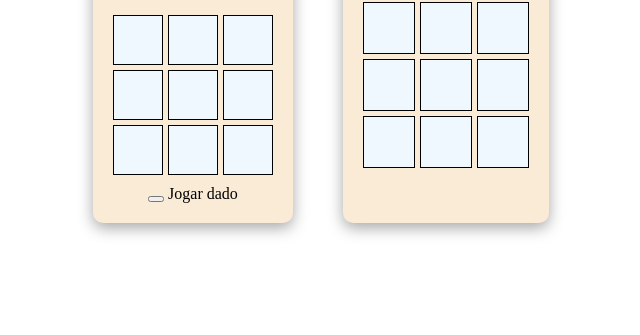
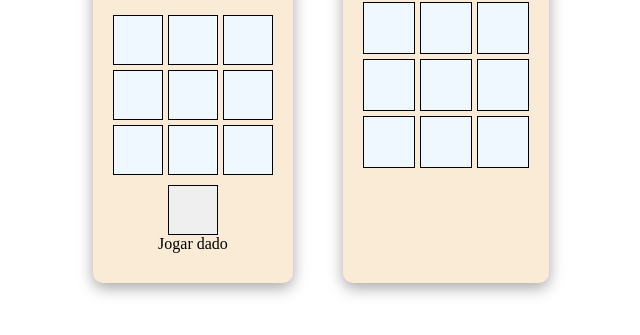
Before and after one commit to ufjf-dcc202/ufjf-dcc202-2023-3-b-trb-trabalho-joao-augusto-e-luiza-costa, a plain HTML site: page index.html in a window 1280 px wide. Shown: the part 105-440 px from the top of the page, without its empty margins (319-959 px from the left). Drawn offline with Linux system fonts and the light colour scheme.

Commit message:
altera dados css

```diff
--- a/script.js
+++ b/script.js
@@ -3,11 +3,12 @@ let board2;
 let currentPlayer = 1;
 let dice1;
 
+//quando o documento estiver pronto, inicia o jogo
 document.addEventListener("DOMContentLoaded", function () {
   startGame();
 });
 
-//cria tabuleiro
+//cria tabuleiro, adiciona os elementos e os eventos
 function iniciarBoard() {
   board1 = document.getElementById("board1");
   board2 = document.getElementById("board2");
--- a/styles.css
+++ b/styles.css
@@ -3,7 +3,6 @@
   justify-content: center;
   gap: 50px;
   margin-top: 20px;
-
 }
 
 .side {
@@ -13,8 +12,6 @@
   box-shadow: rgba(0, 0, 0, 0.35) 0px 5px 15px;
   padding: 20px;
 }
-
-
 
 .board {
   display: grid;
@@ -34,3 +31,26 @@
   background-color: aliceblue;
   transition: all 0.3s ease-in-out;
 }
+
+.control {
+  display: flex;
+  flex-direction: column;
+  align-items: center;
+  margin-bottom: 10px;
+}
+
+#board1 *:hover {
+  cursor: pointer;
+}
+
+.dice {
+  width: 50px;
+  height: 50px;
+  border: 1px solid #000;
+  font-size: 24px;
+  cursor: pointer;
+}
+
+.last-play {
+  background-color: rgba(43, 226, 76, 0.333);
+}
```
Lines whose indentation alone changed are shown as unchanged.
